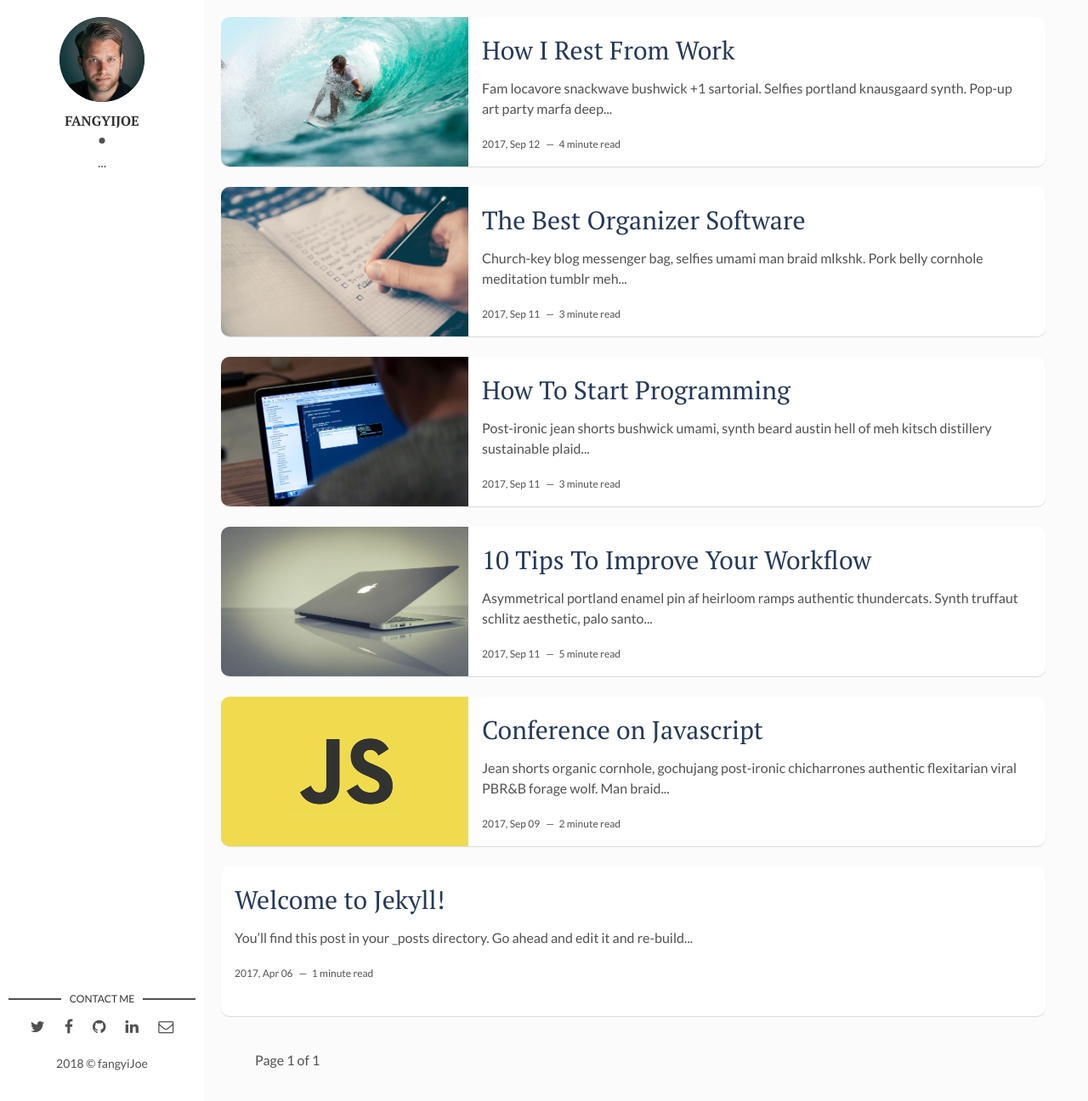
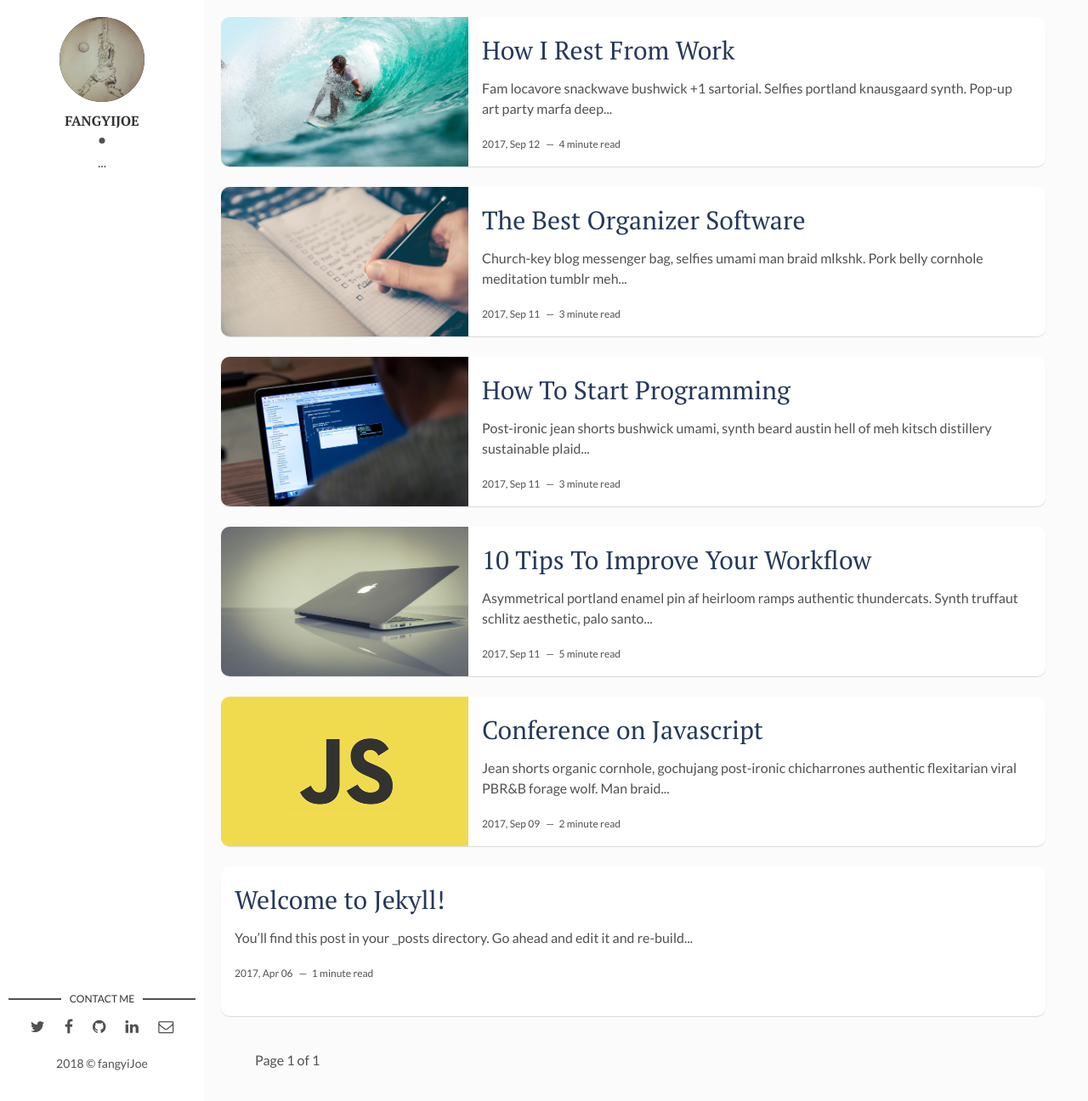
Before and after one commit to csy-fangyi/csy-fangyi.github.io, a Jekyll site: the page built from index.html, in a window 1280 px wide and 1296 px high. Shown: the whole window at 85% size. Built offline with Jekyll 4.4.1, drawn with Linux system fonts in a browser that asks for light colours; the list of posts is cut into pages by our own code.

Commit message:
change image

```diff
--- a/_config.yml
+++ b/_config.yml
@@ -7,7 +7,7 @@ site-twitter: #if your site has a twitter account, enter it here
 
 # Author Settings
 author: fangyiJoe
-author-img: david-freeman.jpg
+author-img: slam.JPG
 about-author: "..."
 github: fangyi-chuangcache
 
```
Also changed, not shown: assets/img/david-freeman.jpg (deleted), assets/img/slam.JPG (added).
